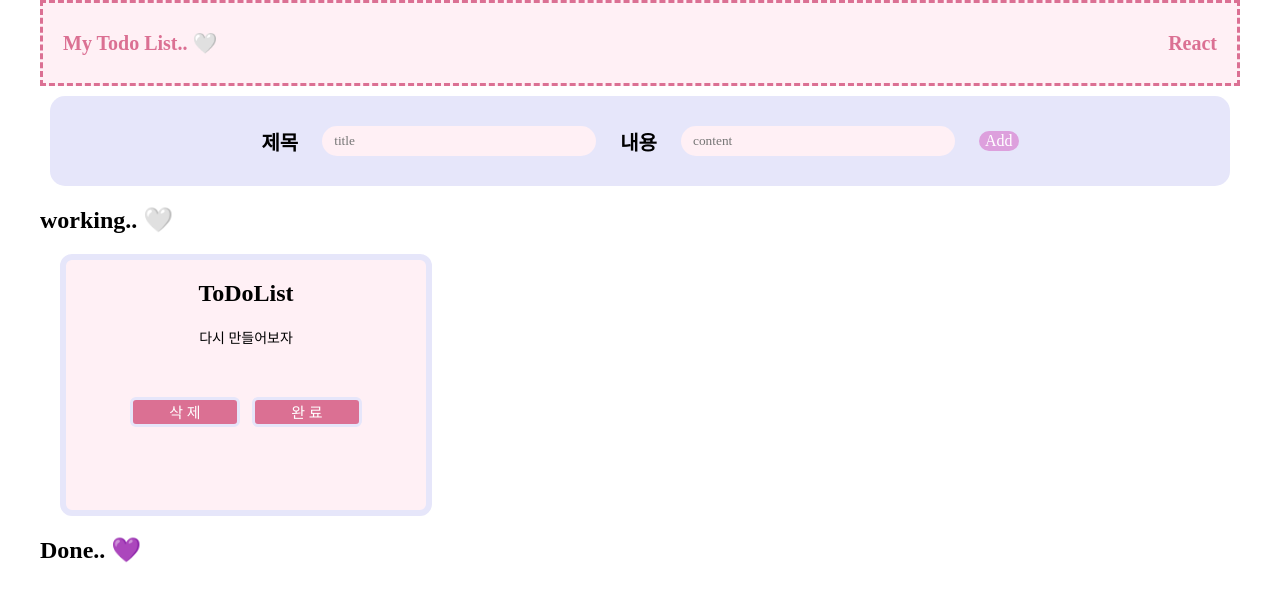
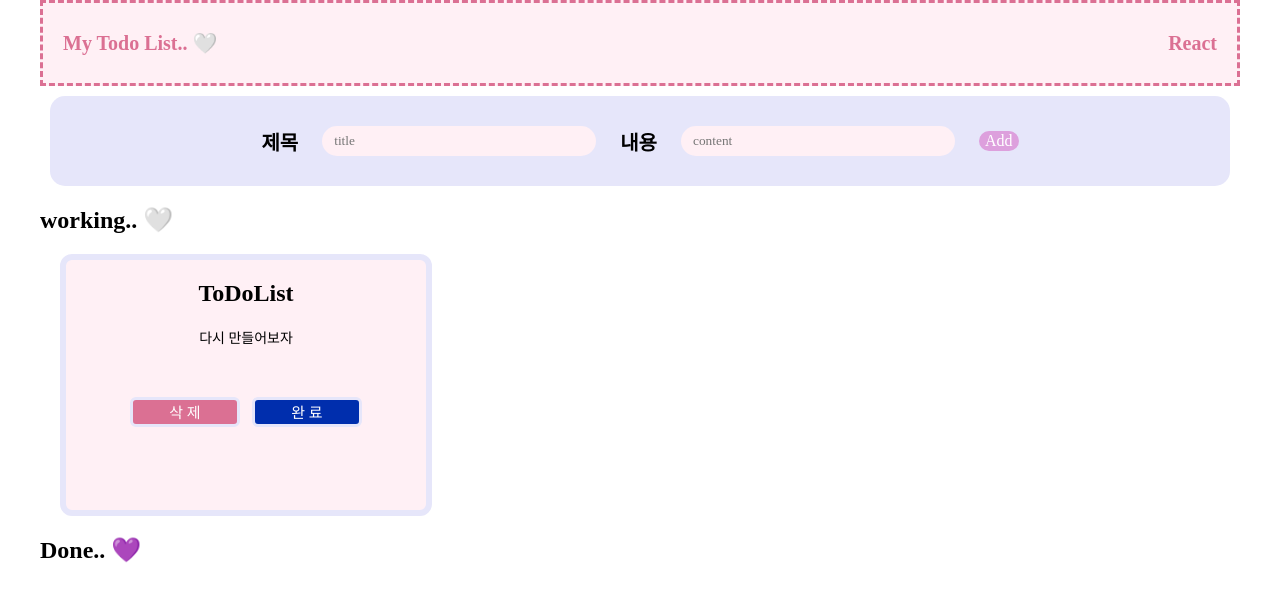
Before and after one commit to daaraam/todolist, a React (Create React App) app: page / in a window 1280 px wide. In both pictures the pointer is over the button "완 료". Shown: the top 602 px of the page. Built offline with nearby package versions, Linux system fonts and the light colour scheme; a web font is replaced by a local one.

Commit message:
Feat(App.css)

```diff
--- a/src/App.css
+++ b/src/App.css
@@ -72,6 +72,7 @@
     border-radius: 15px;
     font-size: 16px;
     font-family: 'UhBeeSe_hyun';
+    cursor: pointer;
 }
 
 .todo-wrapper {
@@ -121,6 +122,7 @@
     font-family: 'UhBeeSe_hyun';
     width: 110px;
     height: 30px;
+    cursor: pointer;
 }
 
 .com-btn {
@@ -132,4 +134,20 @@
     font-family: 'UhBeeSe_hyun';
     width: 110px;
     height: 30px;
+    cursor: pointer;
 }
+
+.com-btn:hover {
+    background-color: #002ead;
+    transition: 0.5s;
+}
+
+.del-btn:hover {
+    background-color: #002ead;
+    transition: 0.5s;
+}
+
+.add-btn:hover {
+    background-color: #002ead;
+    transition: 0.5s;
+}
```
